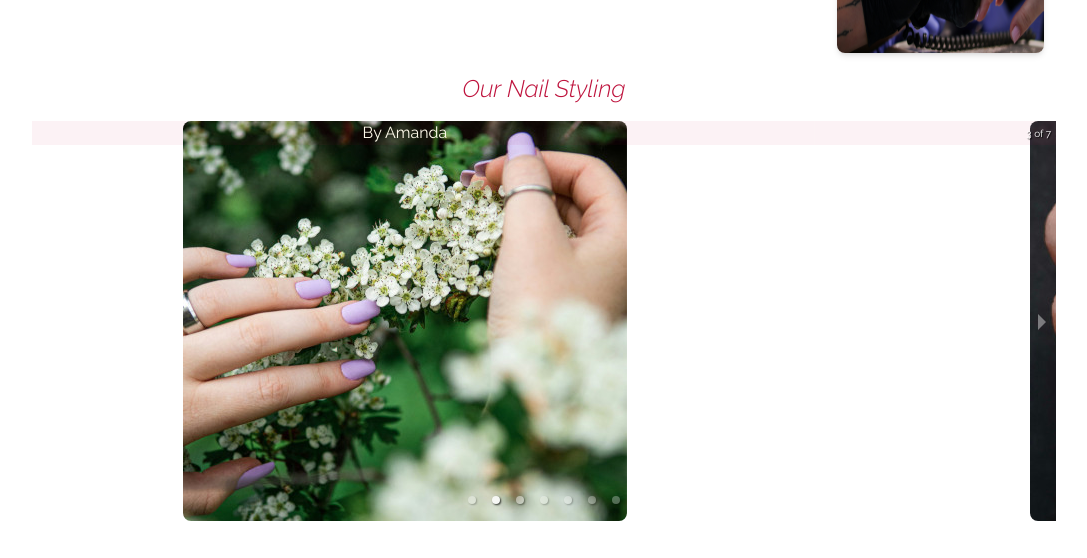
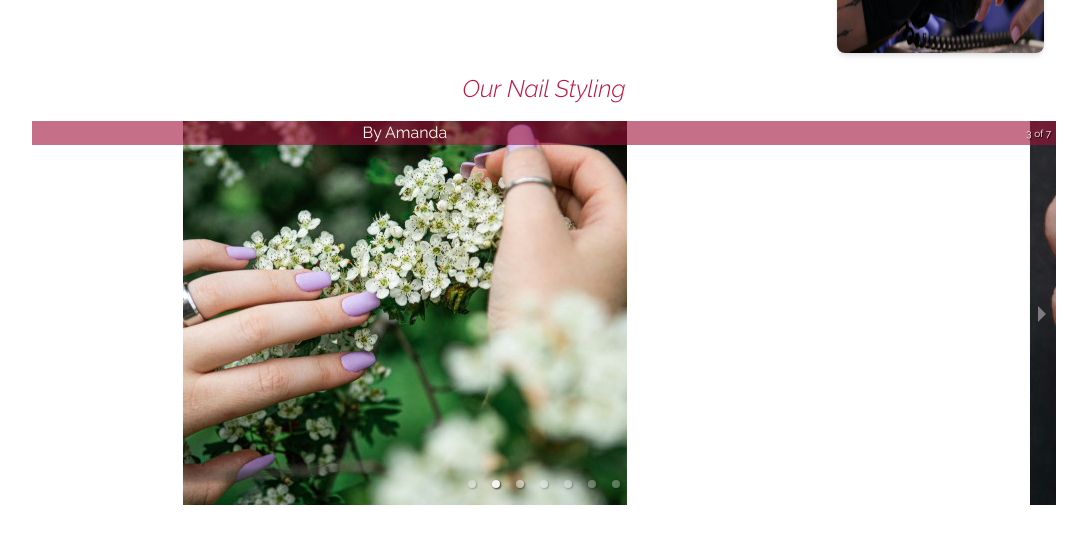
Before and after one commit to Kamisia/ZenNailZoon, a React (Vite) app: page / in a window 1280 px wide. Shown: the part 1420-1978 px from the top of the page, without its empty margins (108-1195 px from the left). Built offline with nearby package versions, Linux system fonts and the light colour scheme; the HTML template or start-up script is replaced by a standard one; a web font is replaced by a local one.

Commit message:
Changing the display in ImageComponent.tsx

```diff
--- a/src/components/ImageComponent.tsx
+++ b/src/components/ImageComponent.tsx
@@ -5,13 +5,24 @@ interface ImageComponentProps {
 }
 const ImageComponent: React.FC<ImageComponentProps> = ({ url, author }) => {
   return (
-    <div className="flex justify-center ">
-      <img className="rounded-lg w-80 max-w-fit max-h-fit " src={url} alt="" />
+    <div
+      className="flex justify-center bg-container bg-no-repeat bg-center w-full h-96"
+      style={{ backgroundImage: `url(${url})` }}
+    >
       {author && (
-        <div className="bg-rose-700 bg-opacity-5 w-full absolute ">
+        <div className="bg-rose-800 bg-opacity-60 w-full absolute ">
           <p className="text-amber-50">By {author}</p>
         </div>
       )}
+
+      {/*<div className="flex justify-center ">
+  <img className="rounded-lg w-80 " src={url} alt="" />
+  {author && (
+    <div className="bg-rose-700 bg-opacity-5 w-full absolute ">
+      <p className="text-amber-50">By {author}</p>
+    </div>
+  )}
+</div>*/}
     </div>
   );
 };
```
